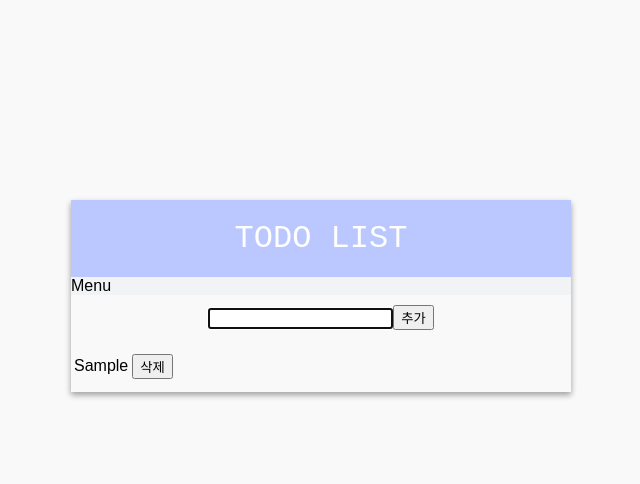
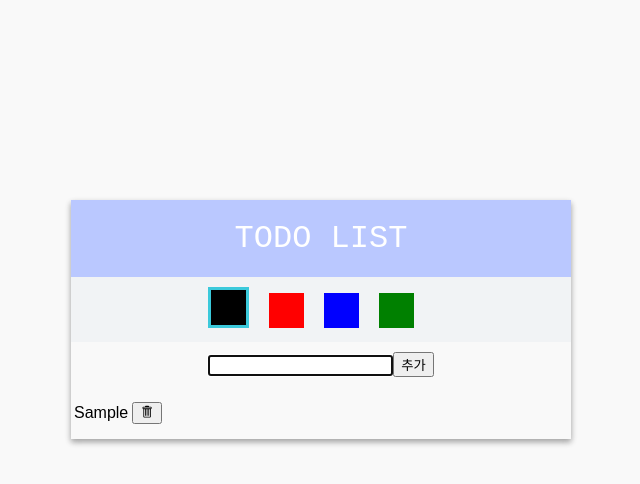
Before and after one commit to sohnjunior/playground, a React (Create React App) app in the folder react-todo/: page / in a window 1280 px wide. Both pictures are taken after typing "Sample" into the empty fields and a click on the button "추가". Shown: the top 484 px of the page, without its empty margins (129-769 px from the left). Built offline with nearby package versions, Linux system fonts and the light colour scheme.

Commit message:
글씨 색상 선택 추가

```diff
--- a/react-todo/package.json
+++ b/react-todo/package.json
@@ -3,6 +3,7 @@
   "version": "0.1.0",
   "private": true,
   "dependencies": {
+    "@material-ui/core": "^4.11.0",
     "@testing-library/jest-dom": "^4.2.4",
     "@testing-library/react": "^9.5.0",
     "@testing-library/user-event": "^7.2.1",
--- a/react-todo/src/App.css
+++ b/react-todo/src/App.css
@@ -16,6 +16,7 @@
 
 .menu {
   background-color: #f1f3f5;
+  text-align: center;
 }
 
 .input {
@@ -38,3 +39,20 @@
 .highlight {
   text-decoration: line-through;
 }
+
+.color-box {
+  width: 35px;
+  height: 35px;
+  margin-right: 20px;
+  margin-top: 10px;
+  margin-bottom: 10px;
+  display: inline-block;
+}
+
+.color-box:hover {
+  cursor: pointer;
+}
+
+.select {
+  border: 3px solid #3bc9db;
+}
--- /dev/null
+++ b/react-todo/src/components/ColorBox.jsx
@@ -0,0 +1,17 @@
+import React from 'react';
+import '../App.css';
+import classNames from 'classnames';
+
+const ColorBox = ({ boxColor, selectedColor, colorChange }) => {
+  return (
+    <div
+      style={{ backgroundColor: boxColor }}
+      className={classNames("color-box", {
+        select: boxColor === selectedColor,
+      })}
+      onClick={() => colorChange(boxColor)}
+    />
+  );
+};
+
+export default ColorBox;
--- a/react-todo/src/components/Menu.jsx
+++ b/react-todo/src/components/Menu.jsx
@@ -1,9 +1,22 @@
 import React from 'react';
 import '../App.css'
+import ColorBox from './ColorBox';
 
-const Menu = () => {
+
+const color = [ 'black', 'red', 'blue', 'green' ];
+
+const Menu = ({ selectedColor, colorChange }) => {
   return (
-    <div className="menu">Menu</div>
+    <div className="menu">
+      {color.map((c, idx) => (
+        <ColorBox
+          key={idx + c}
+          boxColor={c}
+          selectedColor={selectedColor}
+          colorChange={colorChange}
+        />
+      ))}
+    </div>
   );
 };
 
--- a/react-todo/src/components/Todo.jsx
+++ b/react-todo/src/components/Todo.jsx
@@ -1,18 +1,23 @@
 import React from 'react';
-import '../App.css'
+import '../App.css';
 import classNames from 'classnames';
+import { GoTrashcan } from "react-icons/go";
 
 
 const Todo = ({ index, item, removeTodo, updateTodo }) => {
+  const fontStyle = {
+    "color": item[2],
+  };
+
   return (
     <>
       <td
         className="todo"
         onClick={() => updateTodo(index)}>
-        <span className={classNames({ 'highlight': item[1] })}>{item[0]}</span>
+        <span style={fontStyle} className={classNames({ 'highlight': item[1] })}>{item[0]}</span>
       </td>
       <td>
-        <button onClick={() => removeTodo(index)}>삭제</button>
+        <button onClick={() => removeTodo(index)}><GoTrashcan /></button>
       </td>
     </>
   );
--- a/react-todo/src/components/TodoList.jsx
+++ b/react-todo/src/components/TodoList.jsx
@@ -11,6 +11,7 @@ const TodoList = () => {
   const [todo, setTodo] = useState('');
   const [click, setClick] = useState(false);
   const [todoList, setTodoList] = useState([]);
+  const [fontColor, setFontColor] = useState('black');
   const mounted = useRef(false);
   const focus = useRef(null);
 
@@ -22,10 +23,14 @@ const TodoList = () => {
 
   const handleUpdate = (idx) => {
     const newList = todoList.map((todo, i) => {
-       return i === idx ? [todo[0], !todo[1]] : todo;
+       return i === idx ? [todo[0], !todo[1], todo[2]] : todo;
     });
     setTodoList(newList);
   };
+
+  const handleColorChange = (color) => {
+    setFontColor(color);
+  }
 
   // useEffect 를 활용하여 자식 컴포넌트에서 클릭 이벤트 발생 시 새로운 글 추가
   useEffect(() => {
@@ -34,7 +39,7 @@ const TodoList = () => {
     } else {
       if (click) {
         // 새로운 할일 추가
-        setTodoList((prev) => [...prev, [todo, false]]);
+        setTodoList((prev) => [...prev, [todo, false, fontColor]]);
         setTodo('');
         setClick(false);
         focus.current.focus();
@@ -45,9 +50,18 @@ const TodoList = () => {
   return (
     <div className="todo-list">
       <Title />
-      <Menu />
-      <InputForm focus={focus} todo={todo} setTodo={setTodo} setClick={setClick}/>
-      <Todos todoList={todoList} removeTodo={handleRemove} updateTodo={handleUpdate} />
+      <Menu selectedColor={fontColor} colorChange={handleColorChange} />
+      <InputForm
+        focus={focus}
+        todo={todo}
+        setTodo={setTodo}
+        setClick={setClick}
+      />
+      <Todos
+        todoList={todoList}
+        removeTodo={handleRemove}
+        updateTodo={handleUpdate}
+      />
     </div>
   );
 };
```
Also changed, not shown: 1 other file (tests, documents, lock files or other folders).
